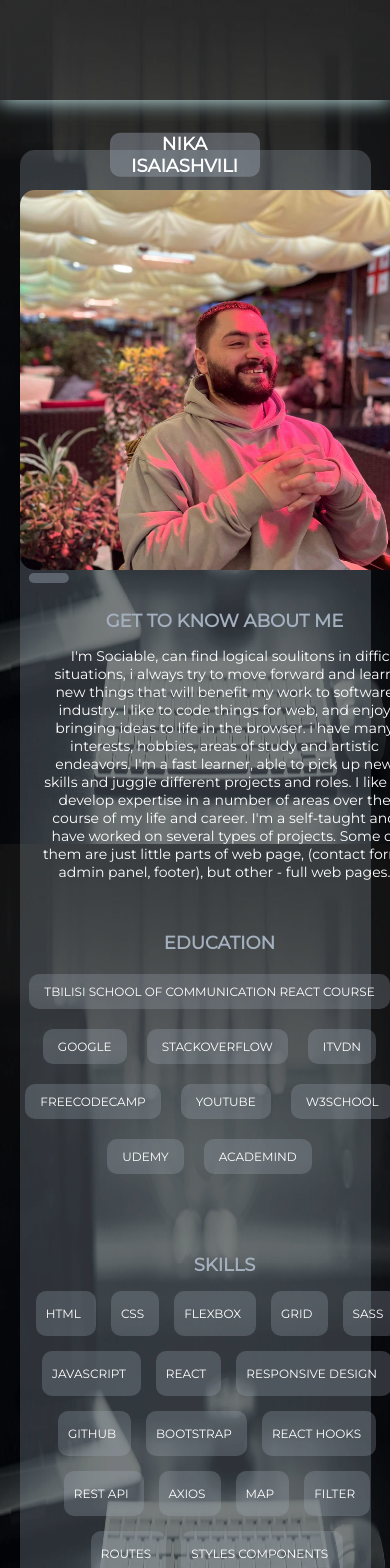
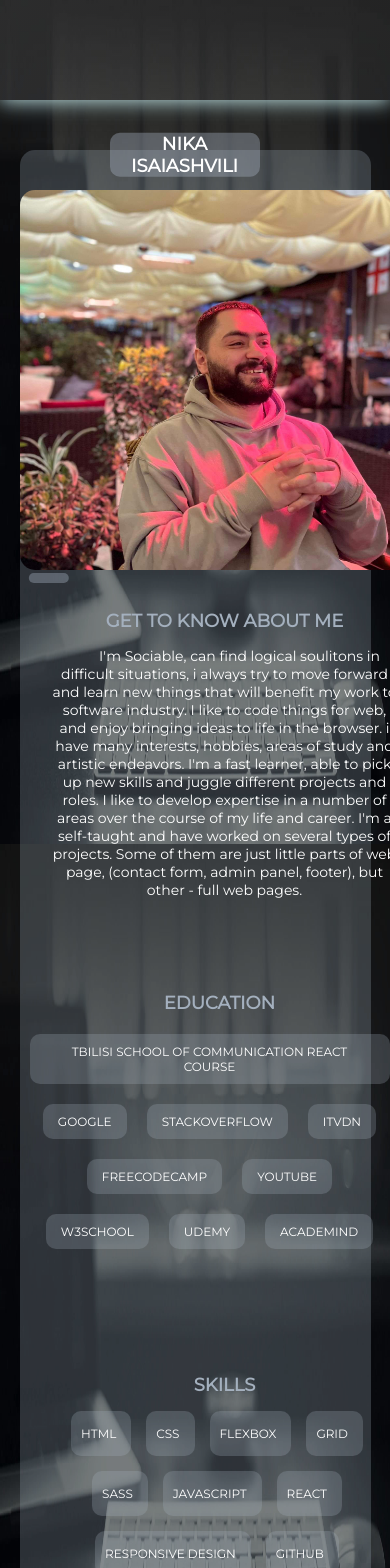
Before and after one commit to NikaIsaiashvili/portfolio-web-page, a React (Vite) app: page /about in a window 390 px wide. Shown: the top 1568 px of the page. Built offline with nearby package versions, Linux system fonts and the light colour scheme; some icons are missing.

Commit message:
portfolio update
added section split border

```diff
--- a/src/components/About/About.module.css
+++ b/src/components/About/About.module.css
@@ -107,15 +107,9 @@
   display: grid;
   grid-template-rows: 1fr 1fr 1fr;
   text-align: center;
+    border-left: 4px solid #a4b0be;
+    padding: 0 10px;
 }
-
-.about_border {
-  height: 2px;
-  width: 50%;
-  margin: 0 auto;
-  background-color: #a4b0be63;
-}
-
 
 .about_info p {
   padding: 0 50px 0 0;
@@ -138,7 +132,13 @@
   margin-left: 10px;
 }
 
+
 @media screen and (max-width: 1600px) {
+    .right_side {
+        border-left: 4px solid #a4b0be;
+        padding: 0 10px;
+    }
+
   .about_container {
     width: 90%;
     display: grid;
@@ -229,8 +229,10 @@
     width: 280px;
     height: 380px;
     margin-left: 10px;
+    margin-right: 10px;
     opacity: 1;
   }
+
 
   .profile_name {
     transform: translate(60%, -130%);
@@ -247,12 +249,16 @@
   .profile_container:hover,
   .profile_container:hover .logos,
   .profile_container:hover .profile_name {
-    margin: 0 0 0 10px;
+    margin: 0 10px 0 10px;
     padding: 0;
   }
 }
 
 @media screen and (max-width: 800px) {
+   .right_side {
+    border: none;
+   }
+
   .about_container {
     grid-template-columns: 1fr;
   }
```
